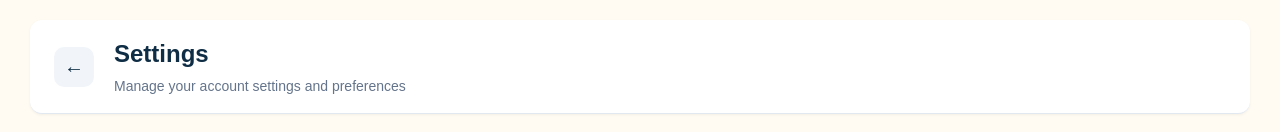
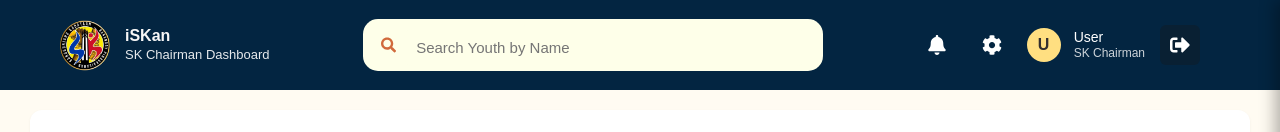
Before and after one commit to patriciabambam13-spec/iSKan-system, a React (Vite) app: page /settings in a window 1280 px wide. Shown: the top 132 px of the page. Built offline with nearby package versions, Linux system fonts and the light colour scheme; no server answers.

Commit message:
Revert navbar changes due to issues

```diff
--- a/src/components/Navbar.jsx
+++ b/src/components/Navbar.jsx
@@ -1,46 +1,23 @@
 import { FaBell, FaCog, FaSignOutAlt, FaSearch } from "react-icons/fa";
-import React, { useState, useEffect } from 'react';
+import React, { useState } from 'react';
 import skLogo from "../assets/sk-logo.png";
 import "../styles/navbar.css";
-import { supabase } from "../services/supabaseClient";
 
 export default function Navbar() {
-  const [user, setUser] = useState(null);
+  const user = JSON.parse(localStorage.getItem("user")) || {
+    name: "User",
+    role: "chairman"
+  };
 
-  useEffect(() => {
-    const { data: authListener } = supabase.auth.onAuthStateChange(
-      (_event, session) => {
-        const currentUser = session?.user;
-        if (currentUser) {
-          // The user object from Supabase has `user_metadata` which is where you'd store custom fields like name and role.
-          setUser({
-            name: currentUser.user_metadata?.name || currentUser.email, // Fallback to email if name is not in metadata
-            role: currentUser.user_metadata?.role || "kagawad", // Default to 'kagawad' if role is not set
-          });
-        } else {
-          setUser(null);
-        }
-      }
-    );
-
-    return () => {
-      // Cleanup the subscription when the component unmounts
-      authListener?.subscription.unsubscribe();
-    };
-  }, []);
-
-  async function logout() {
-    const { error } = await supabase.auth.signOut();
-    if (error) {
-      console.error("Error logging out:", error.message);
-    }
-    // Redirect to home/login page. The onAuthStateChange listener will handle clearing user state.
+  function logout(){
+    localStorage.removeItem("user");
     window.location.href = "/";
   }
 
   function Settings(){
     window.location.href = "/settings";
   }
+
   // State to track if the drawer is visible
   const [isNotificationOpen, setIsNotificationOpen] = useState(false);
 
@@ -96,7 +73,7 @@
 
           <div className="user-section">
             <div className="user-avatar">
-              {user.name.charAt(0).toUpperCase()}
+              {user.name.charAt(0)}
             </div>
 
             <div className="user-info">
```
